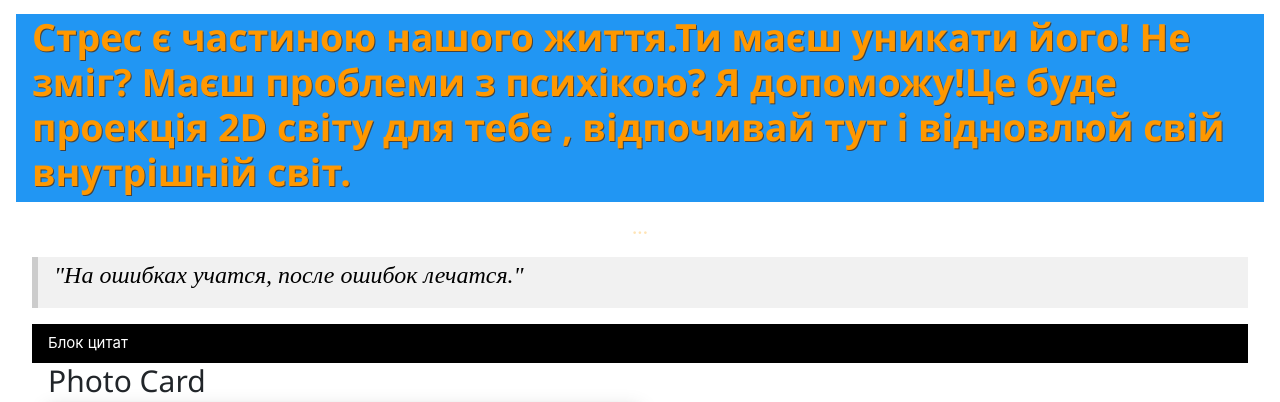
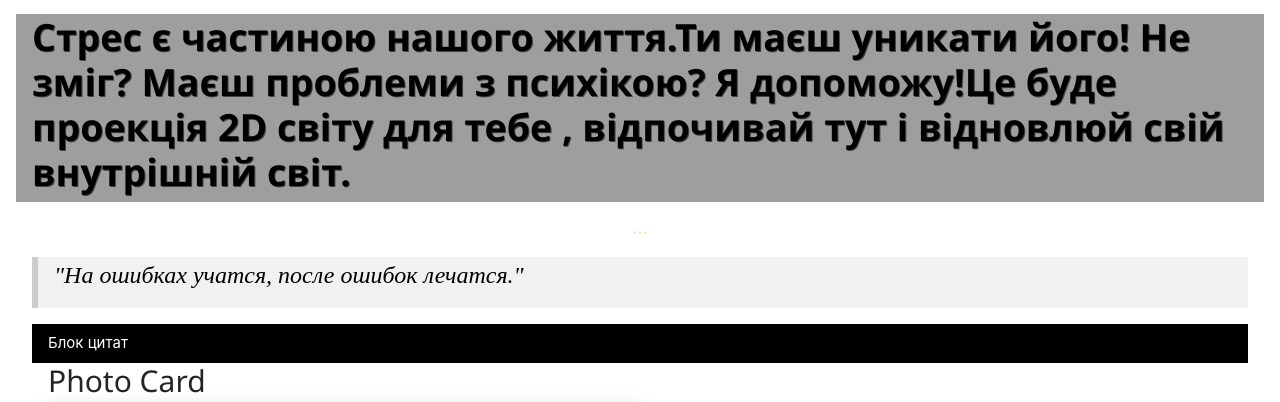
Before and after one commit to ira-ra02/ira-ra02.github.io, a plain HTML site: page index.html in a window 1280 px wide. Shown: the part 779-1181 px from the top of the page. Drawn offline with nearby package versions, Linux system fonts and the light colour scheme; grey boxes are pictures that could not be loaded.

Commit message:
Update index.html

```diff
--- a/index.html
+++ b/index.html
@@ -74,8 +74,8 @@ expanded="false">
 
 <div class="w3-container">
 
-<div class="w3-panel w3-blue">
-  <h1 class="w3-text-orange" style="text-shadow:1px 1px 0 #444;color:grey">
+<div class="w3-panel w3-grey">
+  <h1 class="w3-text-black" style="text-shadow:1px 1px 0 #444;color:grey">
   <b>Стрес є частиною нашого життя.Ти маєш уникати його! Не зміг? Маєш проблеми з психікою? Я допоможу!Це буде проекція 2D світу для тебе , відпочивай тут і відновлюй свій внутрішній світ. </b></h1>
 </div>
 <div class="w3-container">
```
